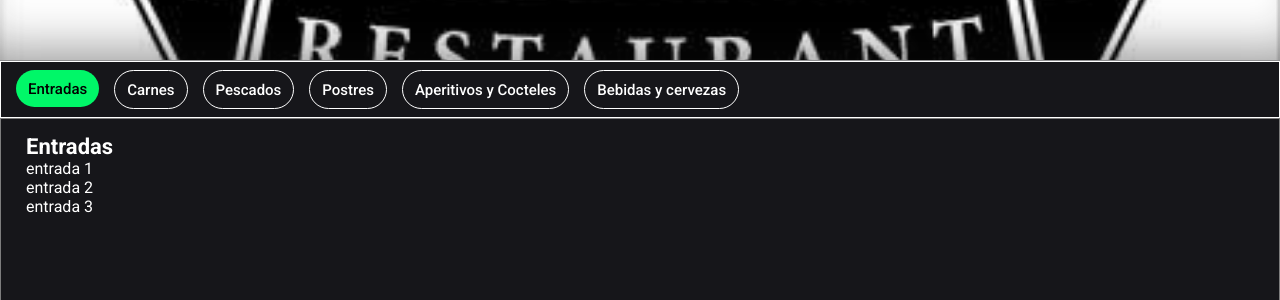
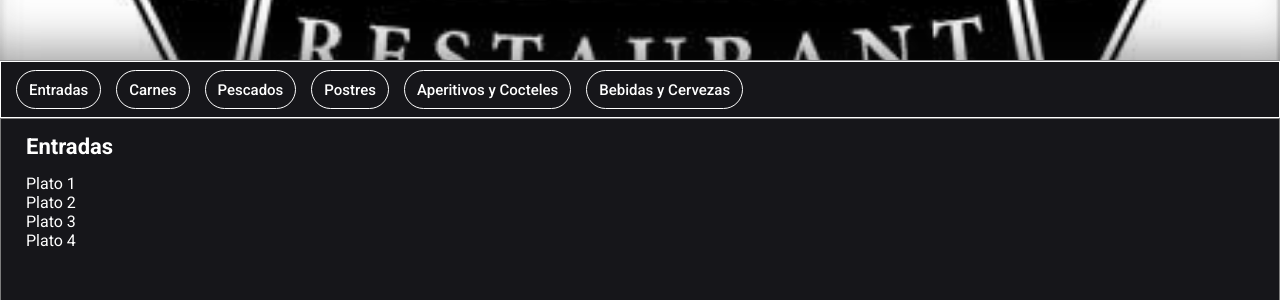
Before and after one commit to dalealpr/App_RestaurantReact-, a React (Vite) app: page / in a window 1280 px wide. Shown: the part 290-590 px from the top of the page. Built offline with nearby package versions, Linux system fonts and the light colour scheme.

Commit message:
incorporacion desplazamiento horizontal

```diff
--- a/src/components/HorizontalNav/HorizontalNav.scss
+++ b/src/components/HorizontalNav/HorizontalNav.scss
@@ -12,7 +12,7 @@
     &.fixed {
         width: 95%;
         position: fixed;
-        top: 51px;
+        top: 50px;
         left: 0;
         z-index: 1;
       }
@@ -22,10 +22,12 @@
         overflow-y: auto;
         gap: 15px;
 
-        .navLi{
-            flex-shrink: 0;
+        .nav-item{
 
-            .navLink{
+
+
+            .nav-link{
+                width: max-content;
                 height: 33px;
                 padding: 2px 12px;
                 font-weight: 500;
@@ -37,12 +39,10 @@
 
                 display: flex;
                 align-items: center;
-
             }
-
         }
 
-        .navLi .active {
+        .nav-item .active {
             height: 33px;
             font-weight: 500;
             color: rgb(0, 0, 0);
--- a/src/components/HorizontalNav/HorizontalNav.tsx
+++ b/src/components/HorizontalNav/HorizontalNav.tsx
@@ -1,31 +1,17 @@
 // Libraryes
 import { Link } from "react-scroll";
-import { useEffect, useState } from "react";
+import { useEffect, useRef, useState } from "react";
 import "./HorizontalNav.scss";
-
-// Array Categorias
-const categorias = [
-  "Entradas",
-  "Carnes",
-  "Pescados",
-  "Postres",
-  "Aperitivos y Cocteles",
-  "Bebidas y cervezas",
-];
+import secciones from "../../json/Json";
 
 function HorizontalNav() {
-  const [selectedIndex, setSelectedIndex] = useState<number | null>(null);
   const [isFixed, setIsFixed] = useState(false);
-
-  const changeColor = (index: number) => {
-    setSelectedIndex(index);
-  };
+  const [firstClick, setFirstClick] = useState(true);
+  const observerRef = useRef<null | MutationObserver>(null);
 
   useEffect(() => {
     const handleScroll = () => {
       const offset = window.scrollY;
-
-      // Puedes ajustar este valor según sea necesario
       const triggerOffset = 100;
 
       setIsFixed(offset > triggerOffset);
@@ -34,40 +20,89 @@ function HorizontalNav() {
     window.addEventListener("scroll", handleScroll);
 
     return () => {
-      window.removeEventListener("scroll", handleScroll);
+      window.scrollTo(0, window.scrollY - 100);
     };
   }, []);
+
+  useEffect(() => {
+    window.scrollTo(0, 0);
+  }, []);
+
+  const cambiofirstClick = () => {
+    if (firstClick) {
+      setFirstClick(false);
+    }
+  };
+
+  useEffect(() => {
+    const targetNode = document.getElementById("navUl");
+
+    if (!targetNode) {
+      return;
+    }
+
+    const observer = new MutationObserver((mutations) => {
+      mutations.forEach((mutation) => {
+        const addedNodes = Array.from(mutation.addedNodes) as HTMLElement[];
+        addedNodes.forEach((node) => {
+          if (node.classList.contains("active")) {
+            despHorizontal(node.id);
+          }
+        });
+      });
+    });
+
+    const config = { childList: true, subtree: true };
+    observer.observe(targetNode, config);
+    observerRef.current = observer;
+
+    return () => {
+      if (observerRef.current) {
+        observerRef.current.disconnect();
+      }
+    };
+  }, []); // Ejecutar el efecto solo una vez al montar el componente
+
+  const despHorizontal = (key: string) => {
+    if (key != null) {
+      const divUl = document.getElementById("navUl");
+      const targetElement = document.getElementById(key);
+
+      if (divUl != null && targetElement != null) {
+        const containerWidth = divUl.clientWidth;
+        const targetWidth = targetElement.clientWidth;
+        const scrollLeftValue =
+          targetElement.offsetLeft - (containerWidth - targetWidth) / 2;
+        divUl.scrollTo({
+          left: scrollLeftValue,
+          behavior: "smooth",
+        });
+      }
+    }
+  };
 
   return (
     <div className={`contHorNav ${isFixed ? "fixed" : ""}`}>
       <div>
-        <ul className="navUl">
-          {
-            // .map Categorias
-            categorias.map((categoria, index) => {
-              return (
+        <ul className="navUl" id="navUl">
+          {secciones.map((seccion, index) => (
+            <li className="nav-item" id={seccion.key} key={seccion.id}>
               <Link
                 to={`categoria${index}`}
                 spy={true}
                 smooth={true}
-                  duration={500}
-                  offset={-108}
-                  className="navLi"
-                  key={categoria}
-                  onSetActive={() => changeColor(index)}
+                duration={400}
+                offset={firstClick ? -162 : index === 0 ? -105 : -106}
+                className="nav-link"
+                onClick={() => {
+                  cambiofirstClick();
+                  despHorizontal(seccion.key);
+                }}
               >
-                  <button
-                    className={`navLink ${
-                      index === selectedIndex ? "active" : ""
-                    }`}
-                    onClick={() => changeColor(index)}
-                  >
-                    {categoria}
-                  </button>
+                {seccion.nombre}
               </Link>
-              );
-            })
-          }
+            </li>
+          ))}
         </ul>
       </div>
     </div>
@@ -75,8 +110,3 @@ function HorizontalNav() {
 }
 
 export default HorizontalNav;
-
-// className={`navLink ${
-//   index === selectedIndex ? "actived" : ""
-// }`}
-// onClick={() => changeColor(index)}
--- a/src/components/Secciones/Secciones.tsx
+++ b/src/components/Secciones/Secciones.tsx
@@ -1,39 +1,20 @@
 import "./Secciones.scss";
+import secciones from "../../json/Json";
 
 function Secciones() {
   return (
     <div className="contSecciones">
-      <div className="cont-Sec" id="categoria0">
-        <h3 className="titleSec">Entradas</h3>
-        <p style={{ color: "white" }}>entrada 1</p>
-        <p style={{ color: "white" }}>entrada 2</p>
-        <p style={{ color: "white" }}>entrada 3</p>
-      </div>
-      <div className="cont-Sec">
-        <h3 className="titleSec" id="categoria1">
-          Carnes
-        </h3>
-      </div>
-      <div className="cont-Sec">
-        <h3 className="titleSec" id="categoria2">
-          Pescados
-        </h3>
-      </div>
-      <div className="cont-Sec">
-        <h3 className="titleSec" id="categoria3">
-          Postres
-        </h3>
-      </div>
-      <div className="cont-Sec">
-        <h3 className="titleSec" id="categoria4">
-          Aperitivos y Cocteles
-        </h3>
-      </div>
-      <div className="cont-Sec">
-        <h3 className="titleSec" id="categoria5">
-          Bebidas y Cervezas
-        </h3>
-      </div>
+      {secciones.map((seccion, index: number) => (
+        <div key={seccion.id} className="cont-Sec" id={`categoria${index}`}>
+          <h3 className="titleSec">{seccion.nombre}</h3>
+          <p style={{ color: "white", fontSize: "16px", marginTop: "15px" }}>
+            Plato 1
+          </p>
+          <p style={{ color: "white", fontSize: "16px" }}>Plato 2</p>
+          <p style={{ color: "white", fontSize: "16px" }}>Plato 3</p>
+          <p style={{ color: "white", fontSize: "16px" }}>Plato 4</p>
+        </div>
+      ))}
     </div>
   );
 }
--- /dev/null
+++ b/src/json/Json.tsx
@@ -0,0 +1,11 @@
+// Secciones del Restaurante
+const secciones = [
+  { id: 1, nombre: "Entradas", key: "101" },
+  { id: 2, nombre: "Carnes", key: "102" },
+  { id: 3, nombre: "Pescados", key: "103" },
+  { id: 4, nombre: "Postres", key: "104" },
+  { id: 5, nombre: "Aperitivos y Cocteles", key: "105" },
+  { id: 6, nombre: "Bebidas y Cervezas", key: "106" },
+];
+
+export default secciones;
```
Lines whose indentation alone changed are shown as unchanged.
